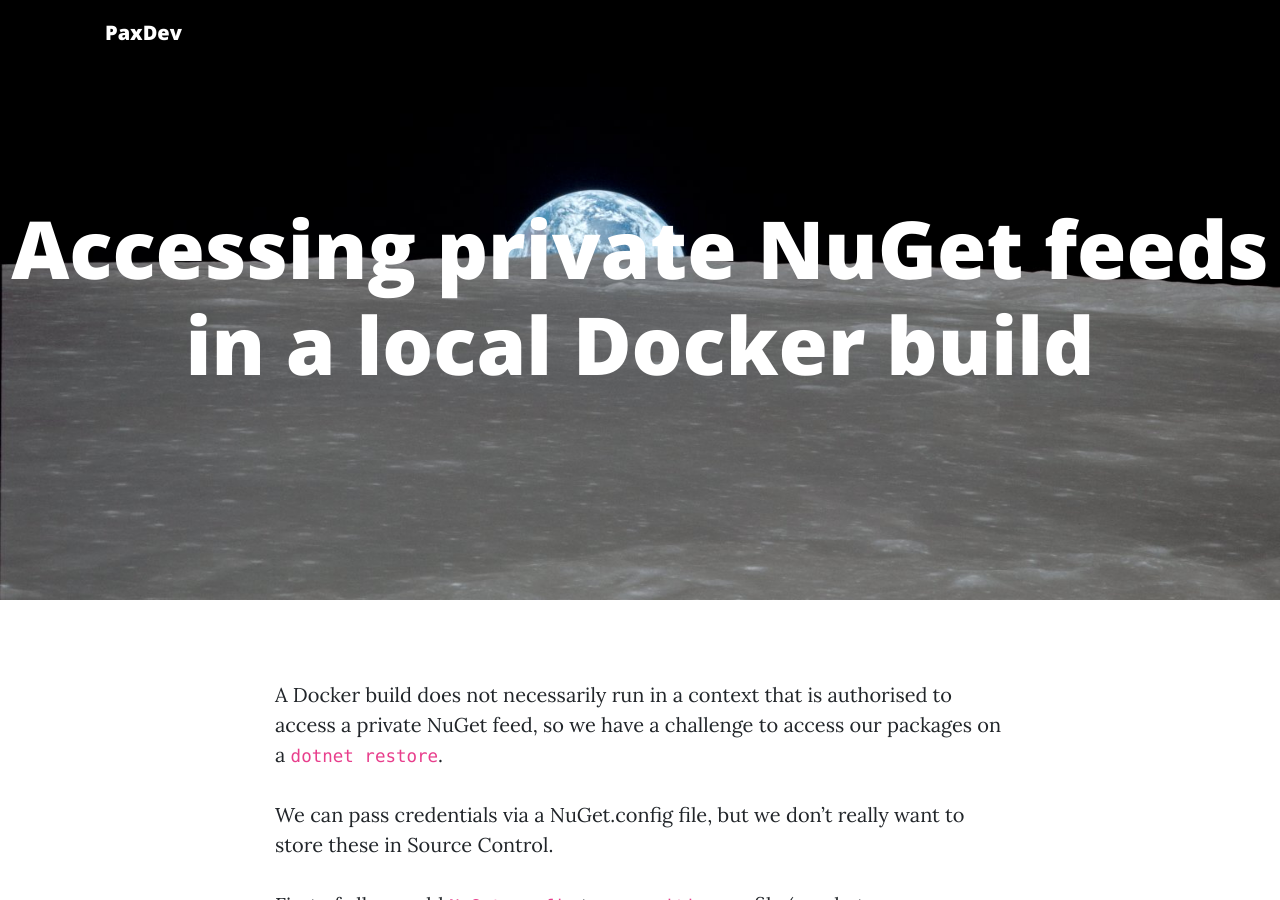
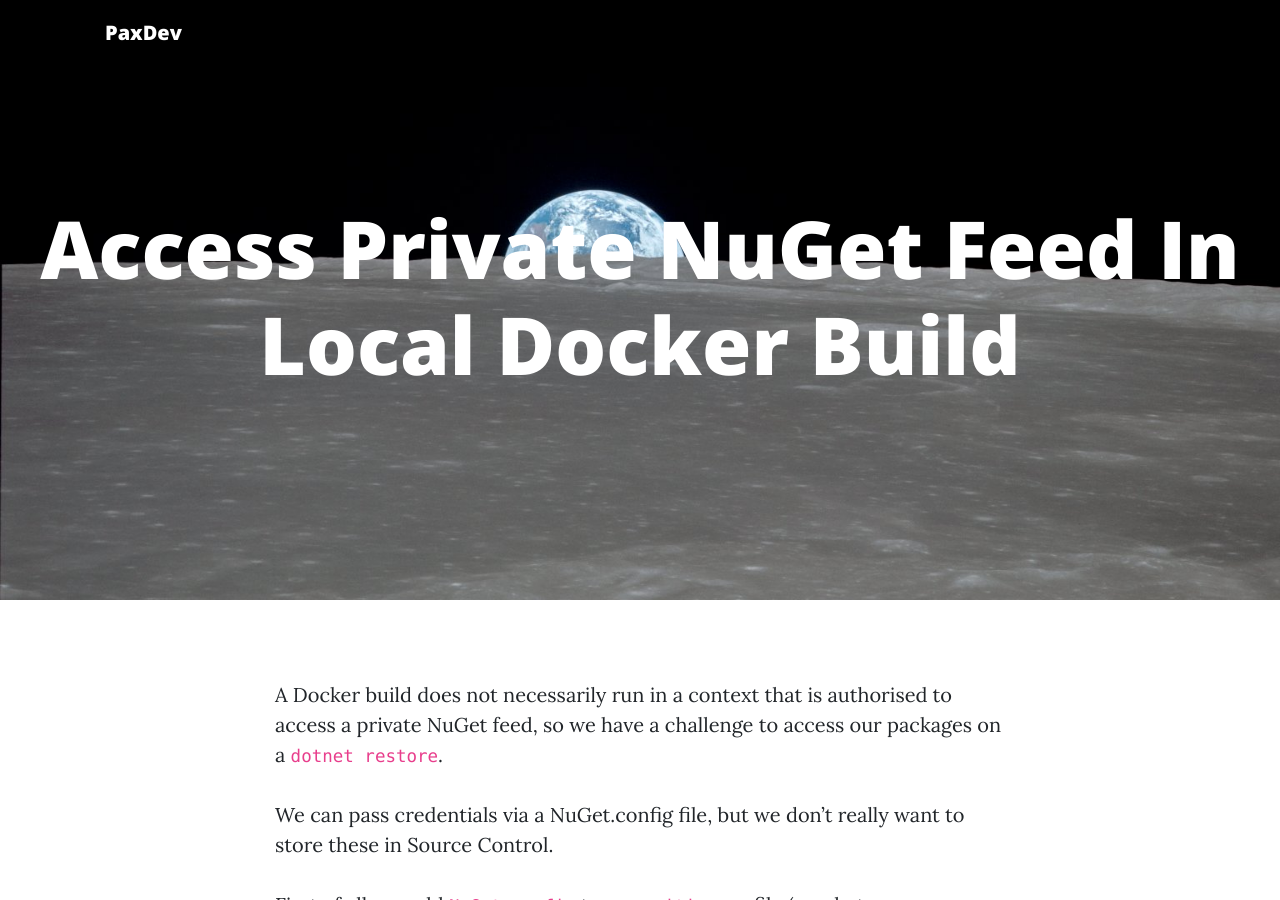
Before and after one commit to paxdev/paxdev.github.io, a Jekyll site: the page built from _posts/2018-11-13-creating-a-local-nuget-config-for-docker-builds.md, in a window 1280 px wide and 900 px high. Built offline with Jekyll 4.4.1, drawn with Linux system fonts in a browser that asks for light colours; our own code applies the rules of GitHub Pages for plain Markdown files.

Commit message:
Update 2018-11-13-creating-a-local-nuget-config-for-docker-builds.md

```diff
--- a/_posts/2018-11-13-creating-a-local-nuget-config-for-docker-builds.md
+++ b/_posts/2018-11-13-creating-a-local-nuget-config-for-docker-builds.md
@@ -1,5 +1,5 @@
 ---
-  title: Accessing private NuGet feeds in a local Docker build
+  title: Access Private NuGet Feed In Local Docker Build
 ---
 
 A Docker build does not necessarily run in a context that is authorised to access a private NuGet feed,
```
